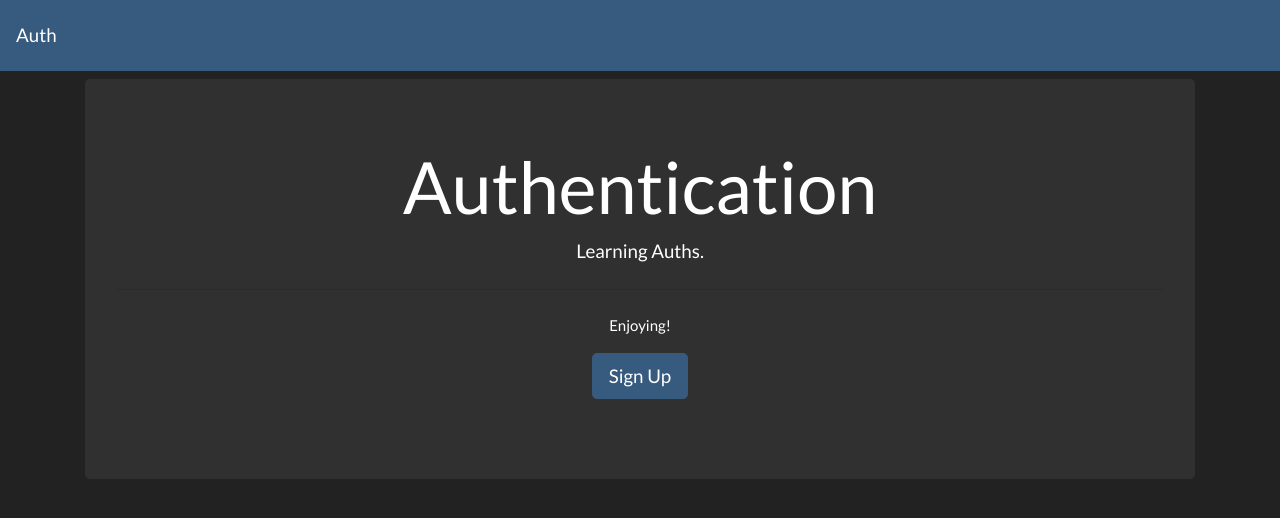
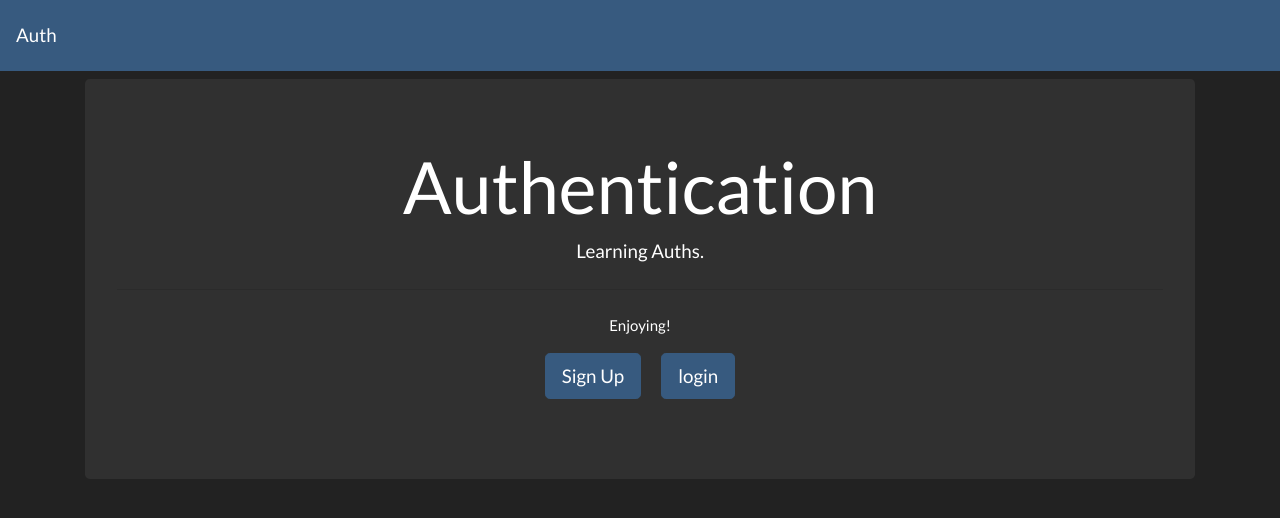
Before and after one commit to palak001/Auth, a Vue app in the folder client/: page /#/ in a window 1280 px wide. Shown: the top 518 px of the page. Built offline with nearby package versions, Linux system fonts and the light colour scheme.

Commit message:
loggedIn redirected to dashboard

```diff
--- a/client/src/router/index.js
+++ b/client/src/router/index.js
@@ -3,8 +3,25 @@ import VueRouter from 'vue-router';
 import Home from '../views/Home.vue';
 import Signup from '../views/Signup.vue';
 import Login from '../views/Login.vue';
+import Dashboard from '../views/Dashboard.vue';
 
 Vue.use(VueRouter);
+
+function loggedInRedirectDashboard(to, from, next) {
+  if (localStorage.token) {
+    next('/dashboard');
+  } else {
+    next();
+  }
+}
+
+function isLoggedIn(to, from, next) {
+  if (localStorage.token) {
+    next();
+  } else {
+    next('/login');
+  }
+}
 
 const routes = [
   {
@@ -16,11 +33,19 @@ const routes = [
     path: '/signup',
     name: 'signup',
     component: Signup,
+    beforeEnter: loggedInRedirectDashboard,
   },
   {
     path: '/login',
     name: 'login',
     component: Login,
+    beforeEnter: loggedInRedirectDashboard,
+  },
+  {
+    path: '/dashboard',
+    name: 'dashboard',
+    component: Dashboard,
+    beforeEnter: isLoggedIn,
   },
 ];
 
--- /dev/null
+++ b/client/src/views/Dashboard.vue
@@ -0,0 +1,13 @@
+<template>
+  <h1>Dashboard</h1>
+</template>
+
+<script>
+export default {
+
+};
+</script>
+
+<style>
+
+</style>
--- a/client/src/views/Home.vue
+++ b/client/src/views/Home.vue
@@ -10,6 +10,10 @@
          class="btn btn-primary btn-lg"
          :to="{name:'signup'}"
          role="button">Sign Up</router-link>
+        <router-link
+         class="btn btn-primary btn-lg"
+         :to="{name:'login'}"
+         role="button" style = "margin-left: 20px">login</router-link>
       </p>
     </div>
   </div>
--- a/client/src/views/Login.vue
+++ b/client/src/views/Login.vue
@@ -1,6 +1,6 @@
 <template>
   <section>
-    <h1>Login Page</h1>
+    <h1>Login </h1>
     <div v-if="errorMessage" class="alert alert-danger" role="alert">
       {{errorMessage}}
     </div>
@@ -90,10 +90,12 @@ export default {
           return response.json().then((error) => {
             throw new Error(error.message);
           });
-        }).then(() => {
+        }).then((result) => {
+          console.log(result);
+          localStorage.token = result.token;
           setTimeout(() => {
             this.logging = false;
-            this.$router.push('/signup');
+            this.$router.push('/dashboard');
           }, 1000);
         }).catch((error) => {
           setTimeout(() => {
```
